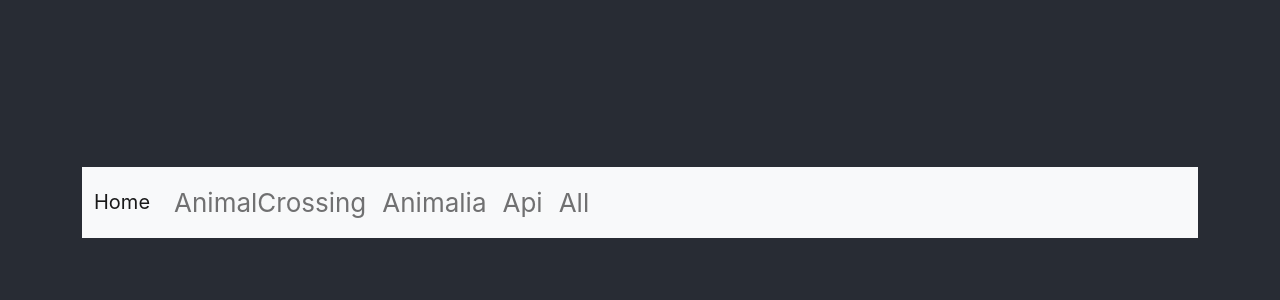
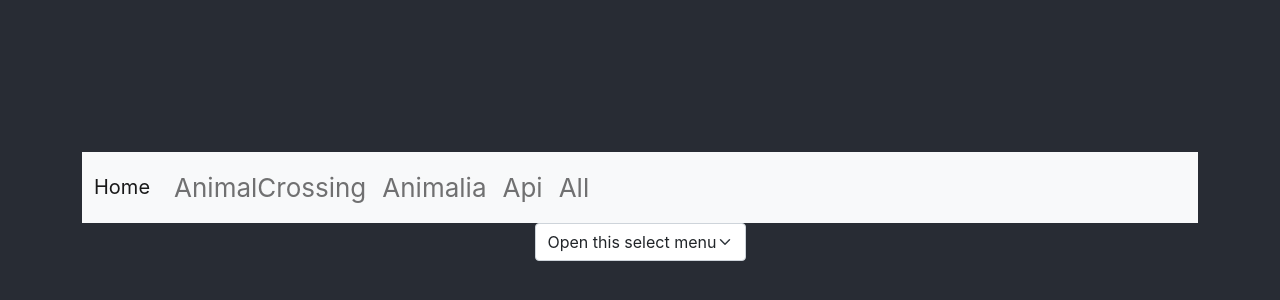
Before and after one commit to Leakune/reactTP3AMOC, a React (Create React App) app: page /Animalia in a window 1280 px wide. Shown: the part 194-494 px from the top of the page. Built offline with nearby package versions, Linux system fonts and the light colour scheme.

Commit message:
integrate API photo

```diff
--- a/src/components/Accueil.jsx
+++ b/src/components/Accueil.jsx
@@ -24,7 +24,7 @@ export default function Accueil(){
                     </div>
                     <div class="col-sm border" id="animaliaAPI">
                         <h2>Animalia</h2>
-                        <p>From the website https://www.gbif.org/species/1, i'll fetch some animal from across the world and display for each their information</p>
+                        <p>From the website https://unsplash.com/, i'll fetch some animal from across the world and display their image</p>
                         <Button href="/Animalia" className="btn btn-light mx-auto">ANIMALIA</Button>
                     </div>
                 </div>
--- a/src/components/AnimalCrossing.jsx
+++ b/src/components/AnimalCrossing.jsx
@@ -32,6 +32,9 @@ export default function Animaux(props){
                     <div>
                         <label>Species: {animal.species}</label>
                     </div>
+                    <div>
+                        <label>file-name: {animal['file-name']}</label>
+                    </div>
                     <img src={animal.image_uri} alt={animal.species}></img>
                 </div>)
                 }
--- a/src/components/Animalia.jsx
+++ b/src/components/Animalia.jsx
@@ -1,17 +1,127 @@
-//import { useState, useEffect } from "react";
+import { useState, useEffect } from "react";
 
 export default function Animalia(props){
     //useState
-    //let [link, setLink] = useState("")
-    // useEffect(() => {
+    const [name, setName] = useState(null)
+    const [animaux, setAnimaux] = useState(null)
+    const [error, setError] = useState(null);
+    useEffect(() => {
+        if(name != null){
+            let url = "https://api.unsplash.com/search/photos?page=1&query=" + name + "&client_id=S9Un2HirZgklj5Bc3yjo_ul6SEoQnL2P-hq96l46ddM";
+            fetch(url)
+                .then((response) => response.json())
+                .then(
+                    (result) => {
+                        setAnimaux(result.results);
+                    },
+                    // Remarque : il faut gérer les erreurs ici plutôt que dans
+                    // un bloc catch() afin que nous n’avalions pas les exceptions
+                    // dues à de véritables bugs dans les composants.
+                    (error) => {
+                        setError(error);
+                    }
+                )
+        }
+    }, [animaux, name])
+    if (error) {
+        return <div>Erreur : {error.message}</div>;
+    }
+    else if(animaux != null){
+        return(
+            <div>
+                <div>
+                    <h2>{name}</h2>
+                    <img src={animaux[0].urls.small} alt={animaux.alt_description}></img>
+                </div>
+                <div>
+                    <select defaultValue="default" class="form-select" aria-label="Default select example" onChange={() => setName(document.getElementsByTagName('select')[0].value)}>
+                        <option value="default">Open this select menu</option>
+                        <option value="Anteater">Anteater</option>
+                        <option value="Bear">Bear</option>
+                        <option value="Bird">Bird</option>
+                        <option value="Bull">Bull</option>
+                        <option value="Cat">Cat</option>
+                        <option value="Cub">Cub</option>
+                        <option value="Chicken">Chicken</option>
+                        <option value="Cow">Cow</option>
+                        <option value="Alligator">Alligator</option>
+                        <option value="Deer">Deer</option>
+                        <option value="Dog">Dog</option>
+                        <option value="Duck">Duck</option>
+                        <option value="Elephant">Elephant</option>
+                        <option value="Frog">Frog</option>
+                        <option value="Goat">Goat</option>
+                        <option value="Gorilla">Gorilla</option>
+                        <option value="Hamster">Hamster</option>
+                        <option value="Hippo">Hippo</option>
+                        <option value="Horse">Horse</option>
+                        <option value="Koala">Koala</option>
+                        <option value="Kangaroo">Kangaroo</option>
+                        <option value="Lion">Lion</option>
+                        <option value="Monkey">Monkey</option>
+                        <option value="Mouse">Mouse</option>
+                        <option value="Octopus">Octopus</option>
+                        <option value="Ostrich">Ostrich</option>
+                        <option value="Eagle">Eagle</option>
+                        <option value="Penguin">Penguin</option>
+                        <option value="Pig">Pig</option>
+                        <option value="Rabbit">Rabbit</option>
+                        <option value="Rhino">Rhino</option>
+                        <option value="Sheep">Sheep</option>
+                        <option value="Squirrel">Squirrel</option>
+                        <option value="Tiger">Tiger</option>
+                        <option value="Wolf">Wolf</option>
+                    </select>
+                </div>
 
-    // })
+                </div>
 
-    return(
-
-        <div>
-            <h1>{props.name}</h1>
-        </div>
-
-    );
+        );
+    }
+    else{
+        return(
+            <div>
+                <div>
+                    <select class="form-select" aria-label="Default select example" onChange={() => setName(document.getElementsByTagName('select')[0].value)}>
+                        <option selected>Open this select menu</option>
+                        <option value="Anteater">Anteater</option>
+                        <option value="Bear">Bear</option>
+                        <option value="Bird">Bird</option>
+                        <option value="Bull">Bull</option>
+                        <option value="Cat">Cat</option>
+                        <option value="Cub">Cub</option>
+                        <option value="Chicken">Chicken</option>
+                        <option value="Cow">Cow</option>
+                        <option value="Alligator">Alligator</option>
+                        <option value="Deer">Deer</option>
+                        <option value="Dog">Dog</option>
+                        <option value="Duck">Duck</option>
+                        <option value="Elephant">Elephant</option>
+                        <option value="Frog">Frog</option>
+                        <option value="Goat">Goat</option>
+                        <option value="Gorilla">Gorilla</option>
+                        <option value="Hamster">Hamster</option>
+                        <option value="Hippo">Hippo</option>
+                        <option value="Horse">Horse</option>
+                        <option value="Koala">Koala</option>
+                        <option value="Kangaroo">Kangaroo</option>
+                        <option value="Lion">Lion</option>
+                        <option value="Monkey">Monkey</option>
+                        <option value="Mouse">Mouse</option>
+                        <option value="Octopus">Octopus</option>
+                        <option value="Ostrich">Ostrich</option>
+                        <option value="Eagle">Eagle</option>
+                        <option value="Penguin">Penguin</option>
+                        <option value="Pig">Pig</option>
+                        <option value="Rabbit">Rabbit</option>
+                        <option value="Rhino">Rhino</option>
+                        <option value="Sheep">Sheep</option>
+                        <option value="Squirrel">Squirrel</option>
+                        <option value="Tiger">Tiger</option>
+                        <option value="Wolf">Wolf</option>
+                    </select>
+                </div>
+            </div>
+        );
+    }
 }
```
Also changed, not shown: 1 other file (tests, documents, lock files or other folders).
